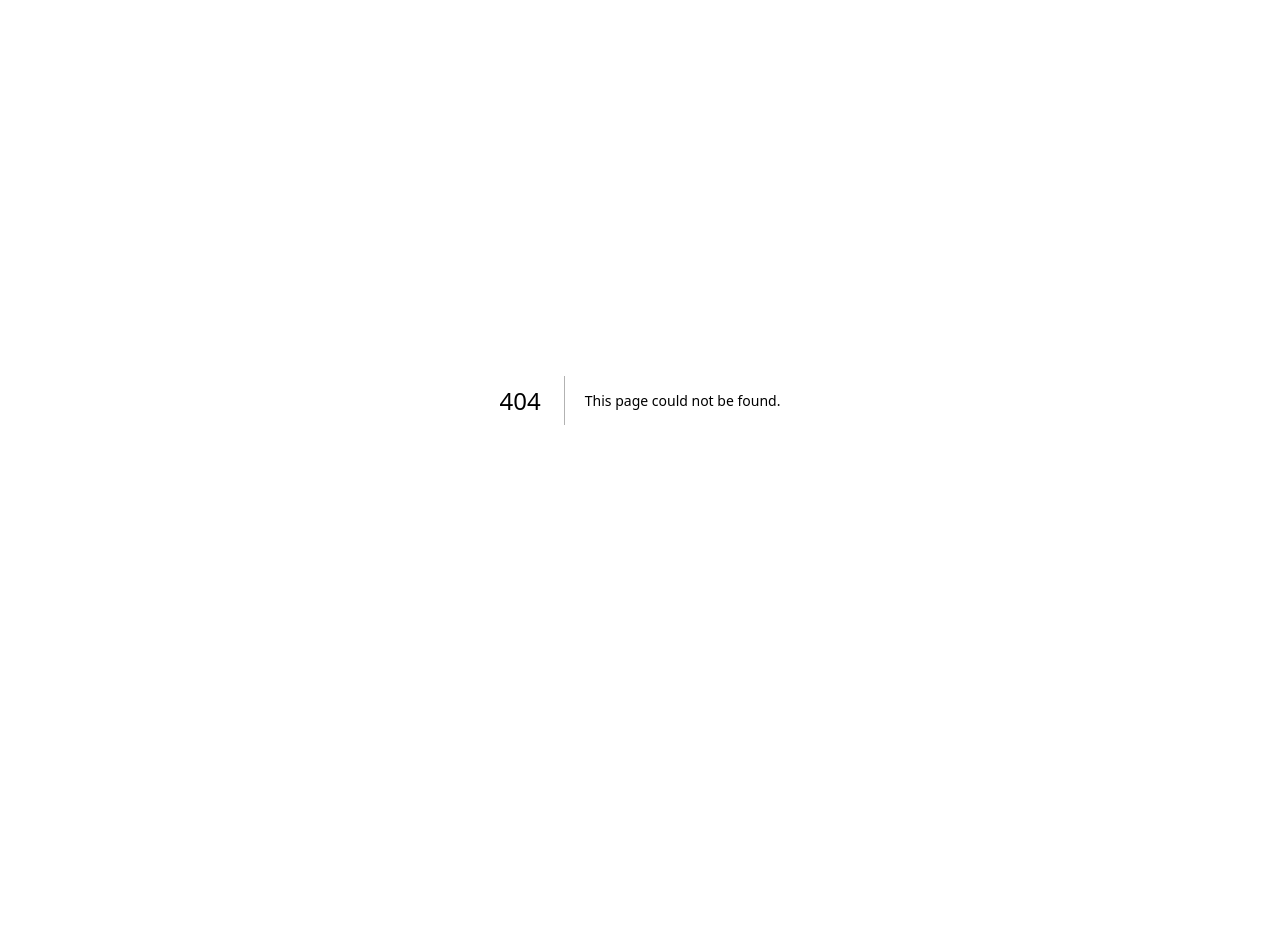
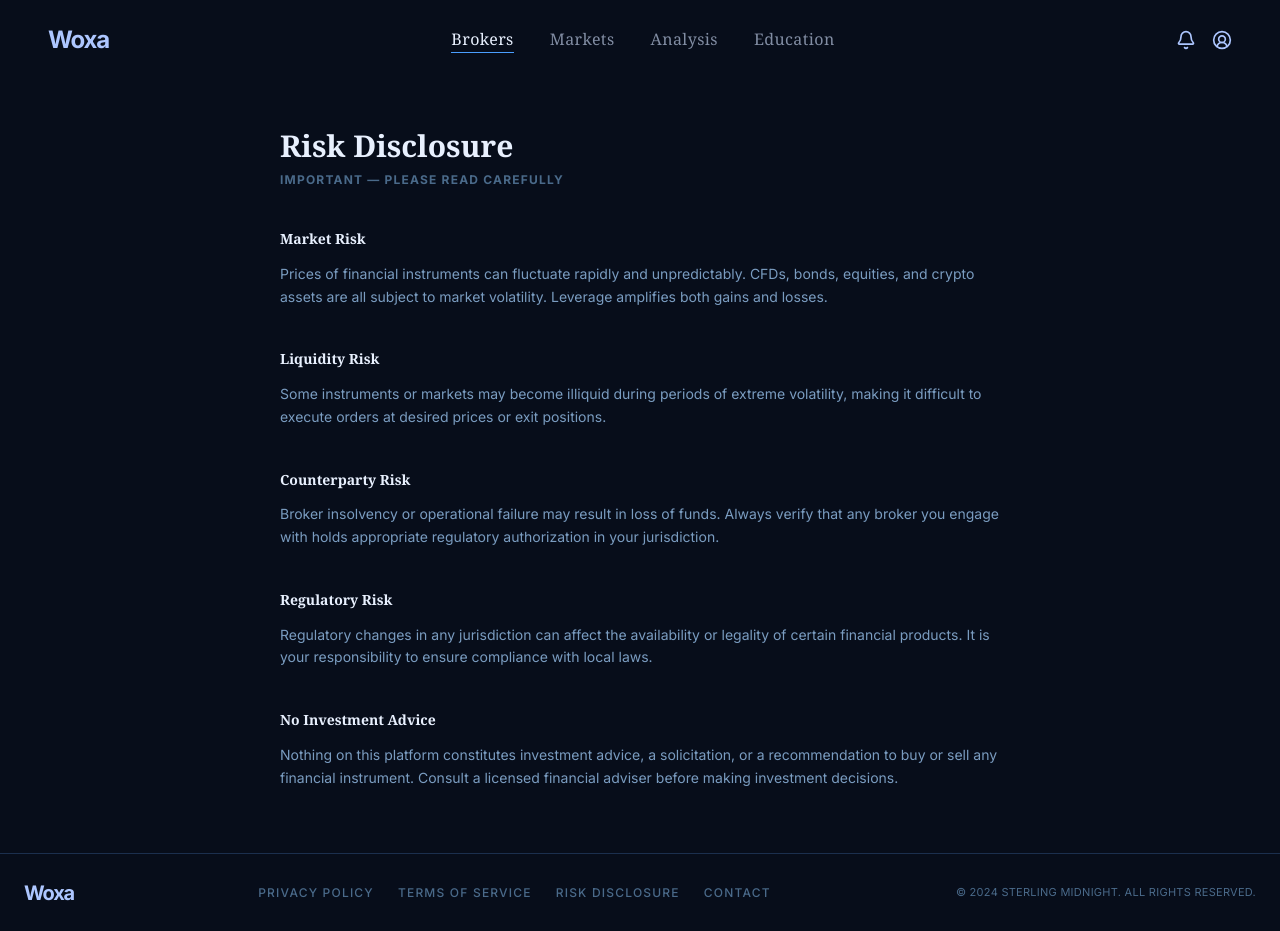
Before and after one commit to nuttapongsean/woxa-brokers-list-frontend, a Next.js app: page /en/risk-disclosure in a window 1280 px wide. Before the commit this address had no page. Before the commit the page ends 800 px from the top, so only its background shows below. Built offline with nearby package versions, Linux system fonts and the light colour scheme.

Commit message:
feat: add static page and update global color

```diff
--- a/app/[locale]/brokers/BrokersPageClient.tsx
+++ b/app/[locale]/brokers/BrokersPageClient.tsx
@@ -40,7 +40,7 @@ export function BrokersPageClient({ locale }: BrokersPageClientProps) {
       {/* Header */}
       <header className="mb-6 sm:mb-8">
         <h1
-          className="font-display font-bold text-[32px] leading-[36px] sm:text-[48px] sm:leading-[52px] lg:text-[60px] lg:leading-[60px] text-ink-bright flex items-center mb-3"
+          className="text-ink-title font-display font-bold text-[32px] leading-[36px] sm:text-[48px] sm:leading-[52px] lg:text-[60px] lg:leading-[60px] text-ink-bright flex items-center mb-3"
         >
           {t('title')}
         </h1>
--- /dev/null
+++ b/app/[locale]/contact/page.tsx
@@ -0,0 +1,41 @@
+import type { Metadata } from 'next';
+
+export const metadata: Metadata = {
+  title: 'Contact | Woxa',
+};
+
+export default function ContactPage() {
+  return (
+    <div className="max-w-3xl mx-auto px-6 py-16">
+      <h1 className="font-display text-3xl font-bold text-ink mb-2">Contact</h1>
+      <p className="font-bold uppercase text-xs text-ink-dim tracking-widest mb-10">Woxa Financial Technologies</p>
+
+      <div className="space-y-10 text-sm text-ink-muted leading-relaxed">
+        <section>
+          <h2 className="font-display text-base font-semibold text-ink mb-3">General Enquiries</h2>
+          <p>Email: <span className="text-accent">hello@woxa.io</span></p>
+        </section>
+
+        <section>
+          <h2 className="font-display text-base font-semibold text-ink mb-3">Broker Listings</h2>
+          <p>For questions about submitting or updating a broker profile, contact our listings team at <span className="text-accent">listings@woxa.io</span>.</p>
+        </section>
+
+        <section>
+          <h2 className="font-display text-base font-semibold text-ink mb-3">Data & Privacy</h2>
+          <p>For data access requests or privacy concerns, reach our Data Protection Officer at <span className="text-accent">privacy@woxa.io</span>.</p>
+        </section>
+
+        <section>
+          <h2 className="font-display text-base font-semibold text-ink mb-3">Office</h2>
+          <p>1 Raffles Place, #20-61<br />One Raffles Place Tower 1<br />Singapore 048616</p>
+        </section>
+
+        <section>
+          <h2 className="font-display text-base font-semibold text-ink mb-3">Business Hours</h2>
+          <p>Monday – Friday, 09:00 – 18:00 SGT<br />Closed on Singapore public holidays.</p>
+        </section>
+      </div>
+    </div>
+  );
+}
--- /dev/null
+++ b/app/[locale]/privacy/page.tsx
@@ -0,0 +1,42 @@
+import type { Metadata } from 'next';
+
+export const metadata: Metadata = {
+  title: 'Privacy Policy | Woxa',
+  robots: { index: false },
+};
+
+export default function PrivacyPage() {
+  return (
+    <div className="max-w-3xl mx-auto px-6 py-16">
+      <h1 className="font-display text-3xl font-bold text-ink mb-2">Privacy Policy</h1>
+      <p className="font-bold uppercase text-xs text-ink-dim uppercase tracking-widest mb-10">Last updated: January 2025</p>
+
+      <div className="space-y-10 text-sm text-ink-muted leading-relaxed">
+        <section>
+          <h2 className="font-display text-base font-semibold text-ink mb-3">1. Information We Collect</h2>
+          <p>Woxa collects information you provide when creating an account, submitting broker listings, or contacting support. This includes your name, email address, and usage data generated while interacting with our platform.</p>
+        </section>
+
+        <section>
+          <h2 className="font-display text-base font-semibold text-ink mb-3">2. How We Use Your Information</h2>
+          <p>We use collected data to operate and improve the platform, send account-related communications, prevent fraud, and comply with applicable financial regulations. We do not sell personal data to third parties.</p>
+        </section>
+
+        <section>
+          <h2 className="font-display text-base font-semibold text-ink mb-3">3. Data Retention</h2>
+          <p>Account data is retained for the duration of your account and up to 7 years thereafter to meet regulatory obligations. You may request deletion of non-regulated data at any time.</p>
+        </section>
+
+        <section>
+          <h2 className="font-display text-base font-semibold text-ink mb-3">4. Cookies</h2>
+          <p>We use HTTP-only session cookies for authentication. No advertising or cross-site tracking cookies are used. Analytics data is aggregated and anonymized.</p>
+        </section>
+
+        <section>
+          <h2 className="font-display text-base font-semibold text-ink mb-3">5. Contact</h2>
+          <p>For privacy-related inquiries, contact our Data Protection Officer at <span className="text-accent">privacy@woxa.io</span>.</p>
+        </section>
+      </div>
+    </div>
+  );
+}
--- /dev/null
+++ b/app/[locale]/risk-disclosure/page.tsx
@@ -0,0 +1,44 @@
+import type { Metadata } from 'next';
+
+export const metadata: Metadata = {
+  title: 'Risk Disclosure | Woxa',
+  robots: { index: false },
+};
+
+export default function RiskDisclosurePage() {
+  return (
+    <div className="max-w-3xl mx-auto px-6 py-16">
+      <div className="flex items-center gap-3 mb-2">
+        <h1 className="font-display text-3xl font-bold text-ink">Risk Disclosure</h1>
+      </div>
+      <p className="font-bold uppercase text-xs text-ink-dim uppercase tracking-widest mb-10">Important — Please read carefully</p>
+
+      <div className="space-y-10 text-sm text-ink-muted leading-relaxed">
+        <section>
+          <h2 className="font-display text-base font-semibold text-ink mb-3">Market Risk</h2>
+          <p>Prices of financial instruments can fluctuate rapidly and unpredictably. CFDs, bonds, equities, and crypto assets are all subject to market volatility. Leverage amplifies both gains and losses.</p>
+        </section>
+
+        <section>
+          <h2 className="font-display text-base font-semibold text-ink mb-3">Liquidity Risk</h2>
+          <p>Some instruments or markets may become illiquid during periods of extreme volatility, making it difficult to execute orders at desired prices or exit positions.</p>
+        </section>
+
+        <section>
+          <h2 className="font-display text-base font-semibold text-ink mb-3">Counterparty Risk</h2>
+          <p>Broker insolvency or operational failure may result in loss of funds. Always verify that any broker you engage with holds appropriate regulatory authorization in your jurisdiction.</p>
+        </section>
+
+        <section>
+          <h2 className="font-display text-base font-semibold text-ink mb-3">Regulatory Risk</h2>
+          <p>Regulatory changes in any jurisdiction can affect the availability or legality of certain financial products. It is your responsibility to ensure compliance with local laws.</p>
+        </section>
+
+        <section>
+          <h2 className="font-display text-base font-semibold text-ink mb-3">No Investment Advice</h2>
+          <p>Nothing on this platform constitutes investment advice, a solicitation, or a recommendation to buy or sell any financial instrument. Consult a licensed financial adviser before making investment decisions.</p>
+        </section>
+      </div>
+    </div>
+  );
+}
--- /dev/null
+++ b/app/[locale]/terms/page.tsx
@@ -0,0 +1,47 @@
+import type { Metadata } from 'next';
+
+export const metadata: Metadata = {
+  title: 'Terms of Service | Woxa',
+  robots: { index: false },
+};
+
+export default function TermsPage() {
+  return (
+    <div className="max-w-3xl mx-auto px-6 py-16">
+      <h1 className="font-display text-3xl font-bold text-ink mb-2">Terms of Service</h1>
+      <p className="font-bold uppercase text-xs text-ink-dim uppercase tracking-widest mb-10">Effective: January 2025</p>
+
+      <div className="space-y-10 text-sm text-ink-muted leading-relaxed">
+        <section>
+          <h2 className="font-display text-base font-semibold text-ink mb-3">1. Acceptance</h2>
+          <p>By accessing Woxa you agree to these Terms. If you do not agree, do not use the platform. These Terms constitute a binding agreement between you and Woxa Financial Technologies Ltd.</p>
+        </section>
+
+        <section>
+          <h2 className="font-display text-base font-semibold text-ink mb-3">2. Eligibility</h2>
+          <p>You must be at least 18 years of age and legally permitted to access financial information services in your jurisdiction. Woxa is a listing and information platform, not a licensed broker or investment adviser.</p>
+        </section>
+
+        <section>
+          <h2 className="font-display text-base font-semibold text-ink mb-3">3. Broker Listings</h2>
+          <p>Broker profiles are submitted by third parties. Woxa does not verify, endorse, or guarantee the accuracy of listing content. Always conduct independent due diligence before engaging with any listed broker.</p>
+        </section>
+
+        <section>
+          <h2 className="font-display text-base font-semibold text-ink mb-3">4. Prohibited Use</h2>
+          <p>You may not use the platform to distribute misleading financial information, scrape data for commercial resale, or circumvent access controls. Violations may result in immediate account termination.</p>
+        </section>
+
+        <section>
+          <h2 className="font-display text-base font-semibold text-ink mb-3">5. Limitation of Liability</h2>
+          <p>Woxa is provided "as is." We are not liable for investment losses, reliance on broker listing data, or service interruptions. Our maximum liability is limited to amounts paid to us in the preceding 12 months.</p>
+        </section>
+
+        <section>
+          <h2 className="font-display text-base font-semibold text-ink mb-3">6. Governing Law</h2>
+          <p>These Terms are governed by the laws of Singapore. Disputes shall be resolved by arbitration under SIAC rules.</p>
+        </section>
+      </div>
+    </div>
+  );
+}
--- a/app/globals.css
+++ b/app/globals.css
@@ -18,8 +18,9 @@
   --color-line-focus: #3b6ea0;
 
   /* Text */
+  --color-ink-title: #D4E3FF;
   --color-ink: #e8f0fe;
-  --color-ink-body: #D4E3FF;
+  --color-ink-body: rgba(212, 227, 255, 0.6);
   --color-ink-muted: #7a9cc0;
   --color-ink-dim: #4a6a8a;
 
--- a/components/brokers/BrokerCard.tsx
+++ b/components/brokers/BrokerCard.tsx
@@ -60,8 +60,8 @@ export function BrokerCard({ broker, locale, priority = false }: BrokerCardProps
 
       {/* Body */}
       <div className="p-5 flex flex-col flex-1">
-        <h3 className="font-display text-[17px] font-semibold text-ink mb-2">{broker.name}</h3>
-        <p className="text-[13px] text-ink-muted leading-[1.55] mb-4 line-clamp-3 flex-1">
+        <h3 className="text-ink-title font-display text-[17px] font-semibold mb-2">{broker.name}</h3>
+        <p className="text-[13px] leading-[1.55] mb-4 line-clamp-3 flex-1">
           {broker.description}
         </p>
 
```
